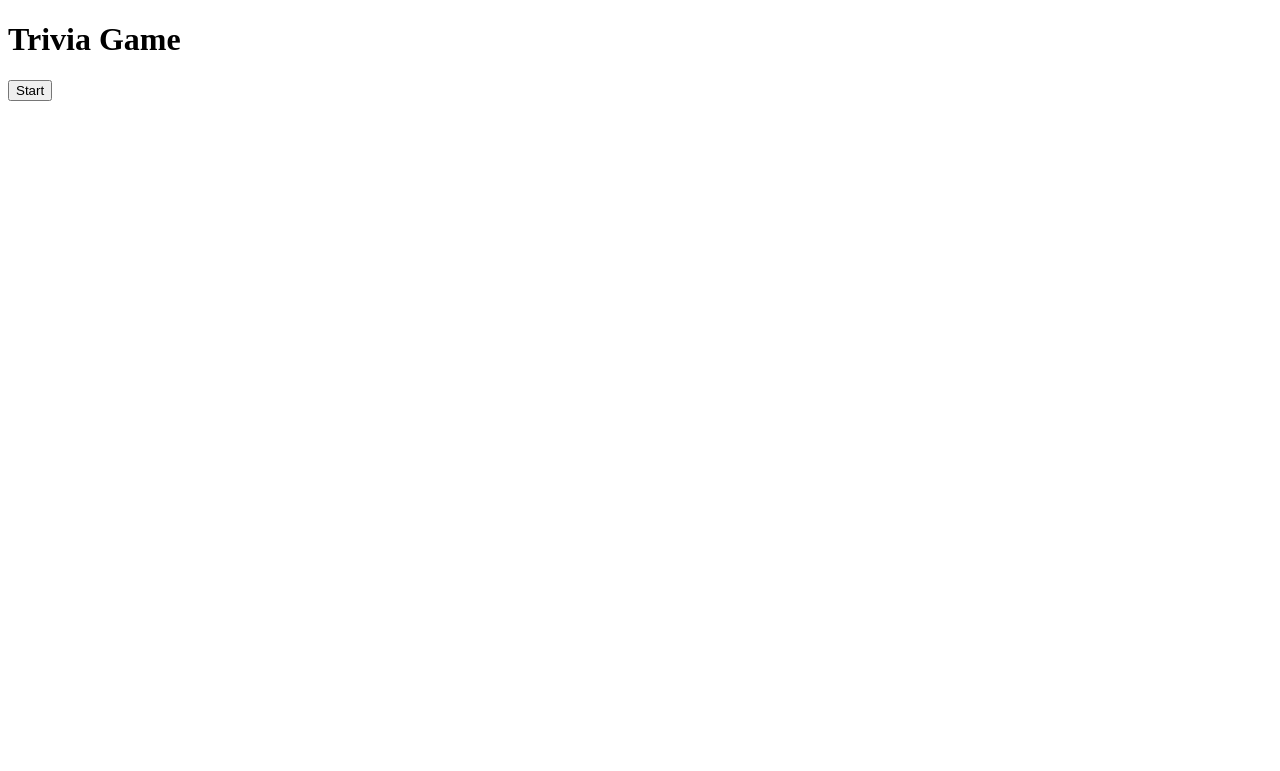
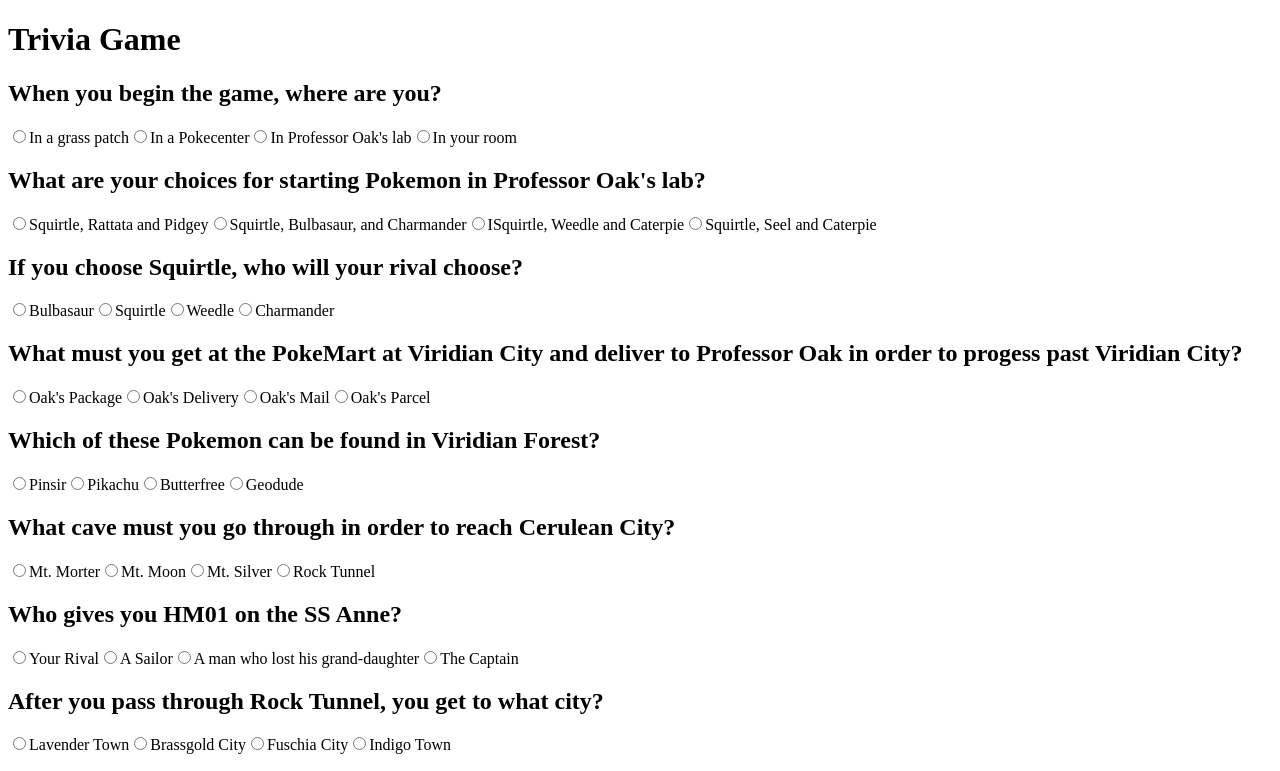
Before and after one commit to Zuprocj/TriviaGame, a plain HTML site: page index.html in a window 1280 px wide. Both pictures are taken after a click on the button "Start". Shown: the top 771 px of the page. Drawn offline with nearby package versions, Linux system fonts and the light colour scheme.

Commit message:
created question arrays. decided on pokemon theme. got start button to display questions and answers.

```diff
--- a/assets/javascript/app.js
+++ b/assets/javascript/app.js
@@ -0,0 +1,51 @@
+$("#start").on("click", function(){
+    $("#start").remove();
+    for (var i=0;i<questions.length;i++){
+        $("#subwrapper").append("<h2>" + questions[i].question+ "</h2>");
+        for (var j=0;j<questions[i].answers.length;j++){
+            $("#subwrapper").append("<input type='radio' name='question-"+i+"'value='"+questions[i].answers[j]+"'>"+ questions[i].answers[j])
+    }
+}
+})
+
+var questions = [{
+    question:"When you begin the game, where are you?",
+    answers: ["In a grass patch", "In a Pokecenter", "In Professor Oak's lab", "In your room"],
+    correctAnswer: "In you room"
+}, {
+    question:"What are your choices for starting Pokemon in Professor Oak's lab?",
+    answers: ["Squirtle, Rattata and Pidgey", "Squirtle, Bulbasaur, and Charmander", "ISquirtle, Weedle and Caterpie", "Squirtle, Seel and Caterpie"],
+    correctAnswer: "Squirtle, Bulbasaur, and Charmander"
+}, {
+    question:"If you choose Squirtle, who will your rival choose?",
+    answers: ["Bulbasaur", "Squirtle", "Weedle", "Charmander"],
+    correctAnswer: "Bulbasaur"
+}, {
+    question:" What must you get at the PokeMart at Viridian City and deliver to Professor Oak in order to progess past Viridian City?",
+    answers: ["Oak's Package", "Oak's Delivery", "Oak's Mail", "Oak's Parcel"],
+    correctAnswer: "Oak's Parcel"
+}, {
+    question:"Which of these Pokemon can be found in Viridian Forest?",
+    answers: ["Pinsir", "Pikachu", "Butterfree", "Geodude"],
+    correctAnswer: "Pikachu"
+}, {
+    question:"What cave must you go through in order to reach Cerulean City?",
+    answers: ["Mt. Morter", "Mt. Moon", "Mt. Silver", "Rock Tunnel"],
+    correctAnswer: "Mt. Moon"
+}, {
+    question: "Who gives you HM01 on the SS Anne?",
+    answers: ["Your Rival", "A Sailor", "A man who lost his grand-daughter", "The Captain"],
+    correctAnswer: "The Captain"
+}, {
+    question:"After you pass through Rock Tunnel, you get to what city?",
+    answers: ["Lavender Town", "Brassgold City", "Fuschia City", "Indigo Town"],
+    correctAnswer: "Lavender Town"
+}, {
+    question:"Where is the Team Rocket Hideout in Celadon City?",
+    answers: ["Poke Mart", "Pokemon Gym", "Poke Center", "Game Corner"],
+    correctAnswer: "Game Corner"
+}, {
+    question:"After you beat the Elite Four, you have to face another trainer who already beat the Elite Four. Until you beat him, this trainer is the Pokemon League Champion. Who is he?",
+    answers: ["Your Rival", "Team Rocket Member", "Professor Oak", "Your Father"],
+    correctAnswer: "Your Rival"
+}];
--- a/index.html
+++ b/index.html
@@ -5,8 +5,12 @@
     <script src="https://code.jquery.com/jquery-3.4.1.min.js" integrity="sha256-CSXorXvZcTkaix6Yvo6HppcZGetbYMGWSFlBw8HfCJo=" crossorigin="anonymous"></script>
 </head>
 <body>
+    <div id="wrapper">
 <h1>Trivia Game</h1>
+<div id="subwrapper">
 <button id="start">Start</button>
+</div>
 <script type="text/javascript" src="assets/javascript/app.js"></script>
+
 </body>
 </html>
```
